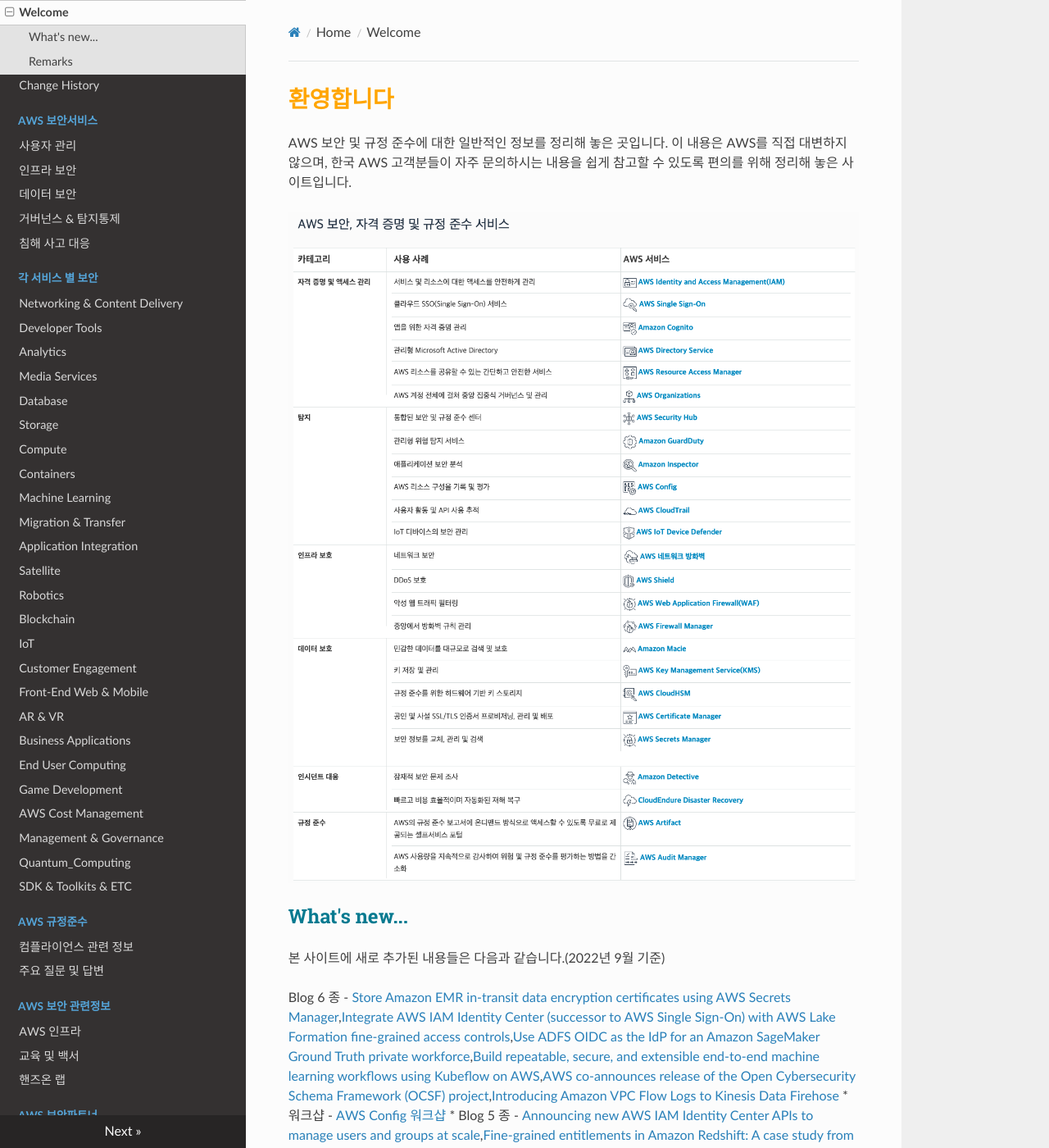
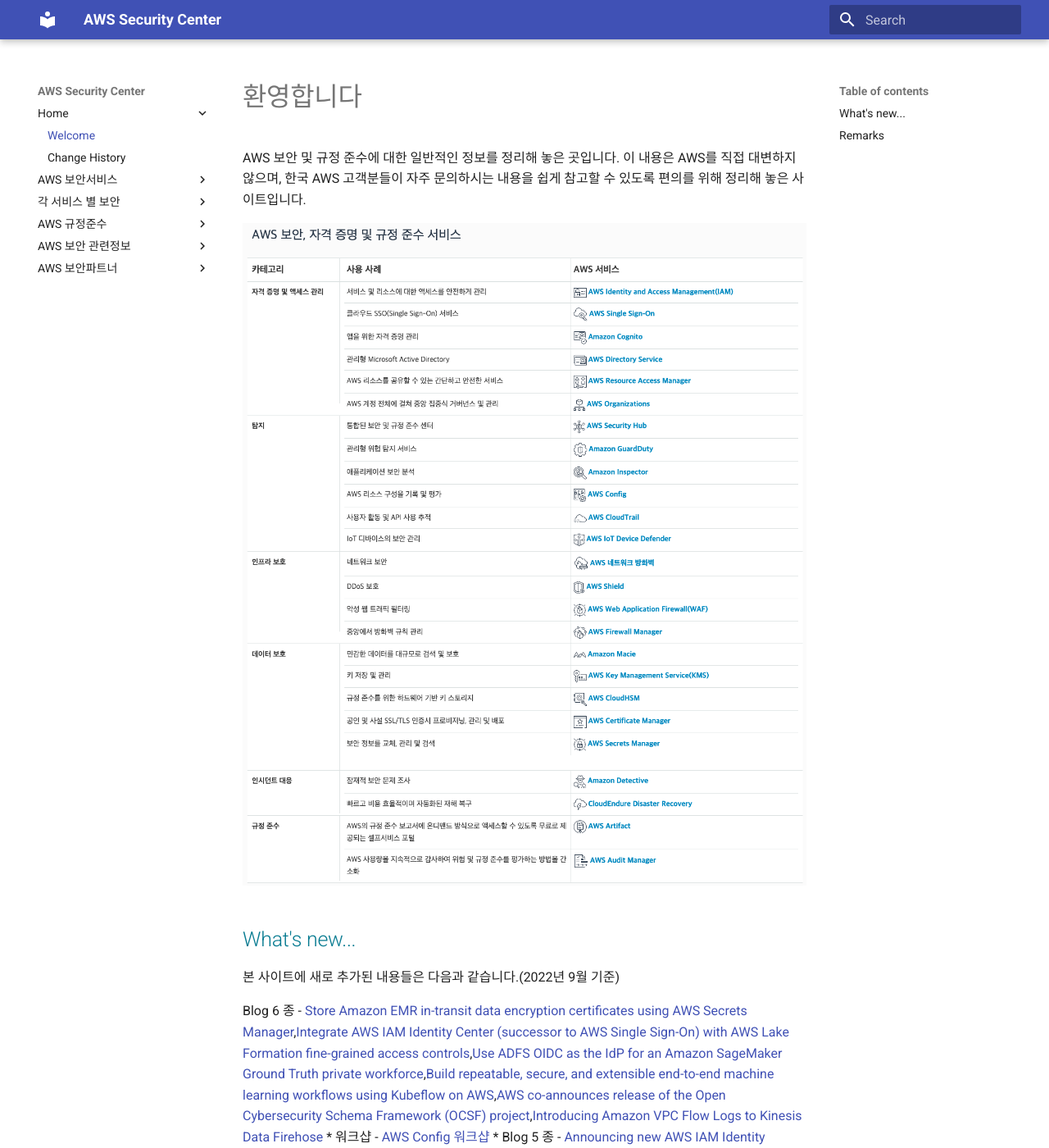
Before and after one commit to awskrug/aws-security-center, an MkDocs documentation site: the page built from docs/index.md, in a window 1280 px wide and 1400 px high. Shown: the whole window at 82% size. Built offline with MkDocs 1.6.1 and Material for MkDocs 9.7.7, drawn with Linux system fonts in a browser that asks for light colours; nearby versions of some CDN libraries; part of the change alters nothing that is shown; some of the changed text lies outside the part shown.

```diff
--- a/mkdocs.yml
+++ b/mkdocs.yml
@@ -48,6 +48,6 @@ nav:
 extra_css:
   - extra.css
 theme:
-  name: 'readthedocs'
+  name: 'material'
 
 copyright: 'Feedbacks - gisunlim@amazon.com (Gisung Lim, Security Specialist SA, AWS Korea)'
--- a/requirements.txt
+++ b/requirements.txt
@@ -1,3 +1,4 @@
 mkdocs
 mkdocs-material
 pymdown-extensions
+mkdocs-material
```
